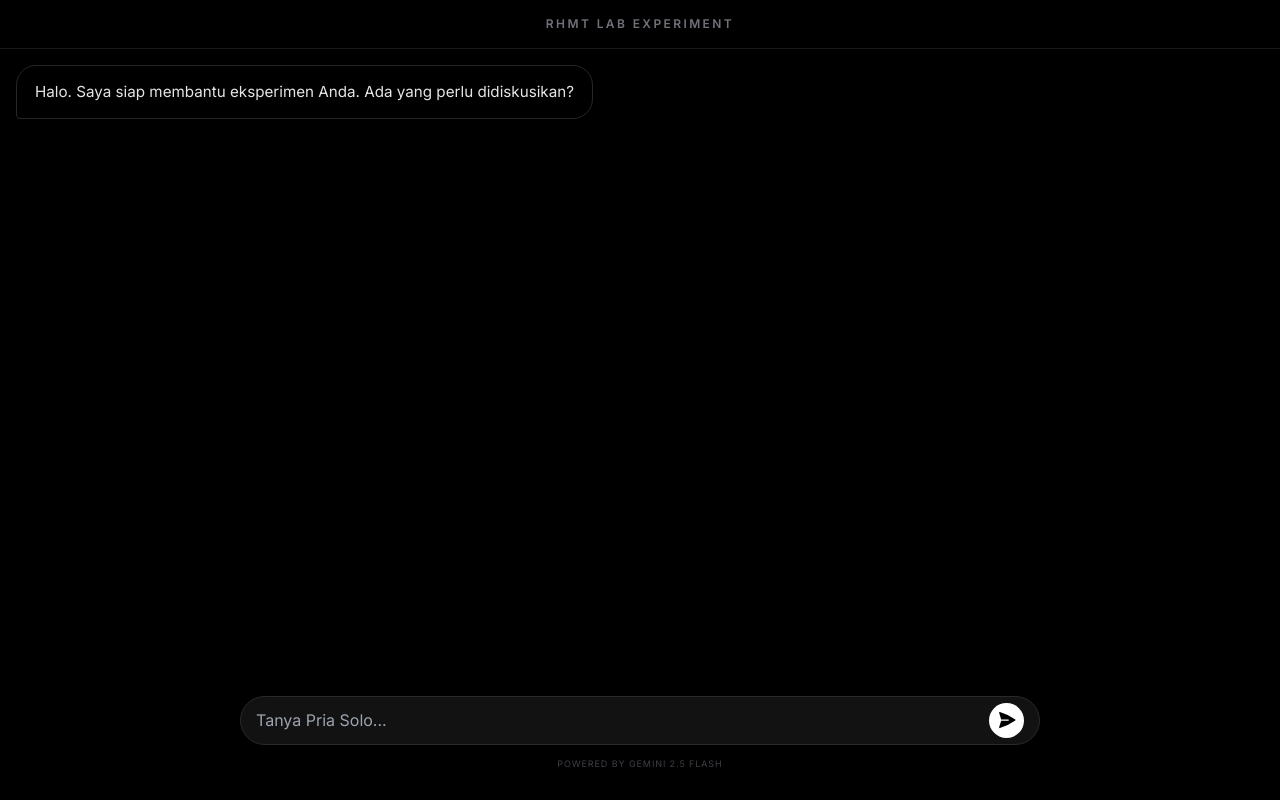
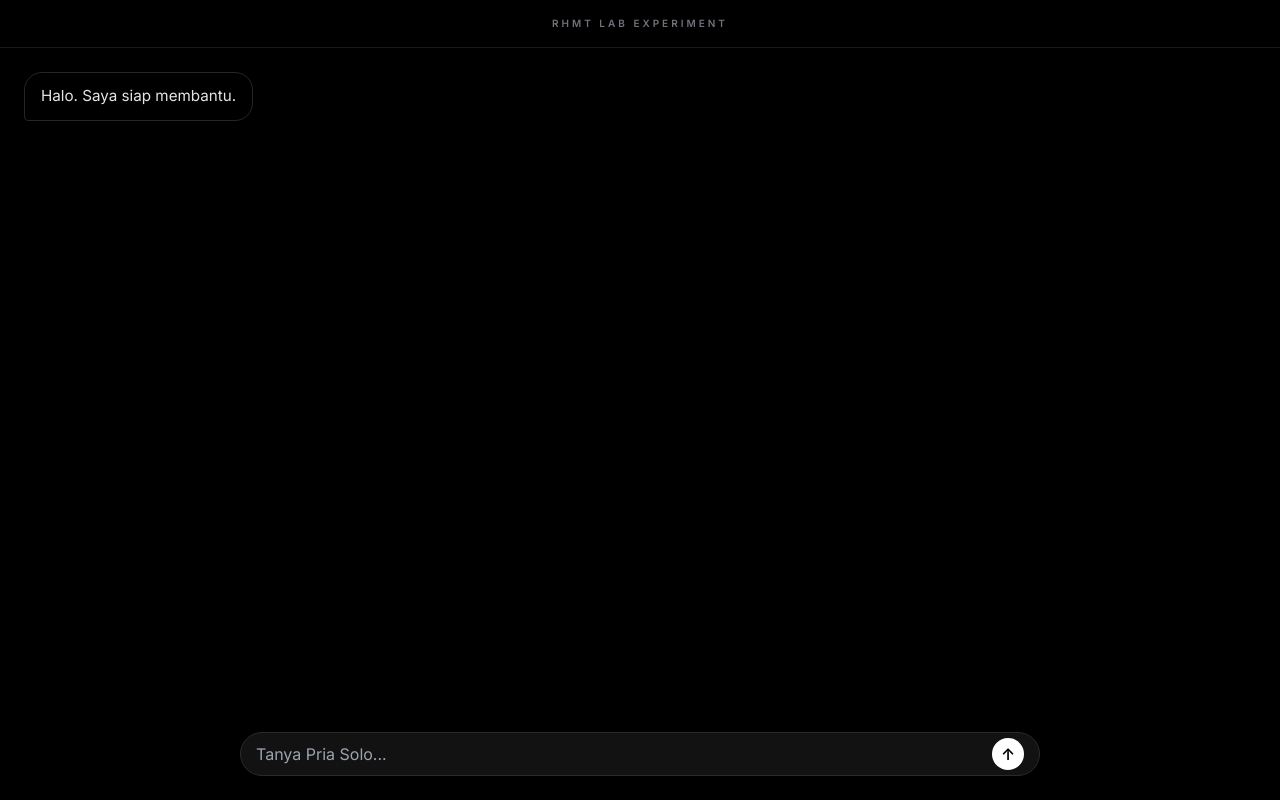
Before and after one commit to rhteaster-ui/Project-ai, a plain HTML site: page public/index.html in a window 1280 px wide. Drawn offline with nearby package versions, Linux system fonts and the light colour scheme.

Commit message:
Update index.html

```diff
--- a/public/index.html
+++ b/public/index.html
@@ -3,129 +3,44 @@
 <head>
     <meta charset="UTF-8">
     <meta name="viewport" content="width=device-width, initial-scale=1.0">
-    <title>RHMT LAB | AI</title>
+    <title>RHMT LAB | Pria Solo AI</title>
     <script src="https://cdn.tailwindcss.com"></script>
     <link href="https://fonts.googleapis.com/css2?family=Inter:wght@300;400;500;600&display=swap" rel="stylesheet">
     <style>
-        body {
-            background-color: #000000;
-            color: #e5e5e5;
-            font-family: 'Inter', sans-serif;
-            margin: 0;
-            display: flex;
-            flex-direction: column;
-            height: 100vh;
-        }
-        .messages-area {
-            flex: 1;
-            overflow-y: auto;
-            padding: 1rem;
-            padding-bottom: 120px; /* Space for input */
-        }
-        .bubble {
-            max-width: 85%;
-            padding: 14px 18px;
-            border-radius: 20px;
-            margin-bottom: 1.5rem;
-            font-size: 0.95rem;
-            line-height: 1.6;
-        }
-        .bubble-user {
-            background-color: #1a1a1a;
-            color: #ffffff;
-            align-self: flex-end;
-            margin-left: auto;
-            border-bottom-right-radius: 4px;
-        }
-        .bubble-ai {
-            background-color: transparent;
-            align-self: flex-start;
-            border-bottom-left-radius: 4px;
-            border: 1px solid #262626;
-        }
-        .input-sticky {
-            position: fixed;
-            bottom: 0;
-            width: 100%;
-            background: linear-gradient(to top, #000 80%, transparent);
-            padding: 20px 15px 30px;
-        }
-        .input-container {
-            max-width: 800px;
-            margin: 0 auto;
-            background: #121212;
-            border: 1px solid #2a2a2a;
-            border-radius: 30px;
-            display: flex;
-            align-items: center;
-            padding: 6px 15px;
-        }
-        input {
-            background: transparent;
-            border: none;
-            outline: none;
-            color: white;
-            flex: 1;
-            padding: 12px;
-            font-size: 0.95rem;
-        }
-        .send-btn {
-            background: #ffffff;
-            color: #000;
-            width: 35px;
-            height: 35px;
-            border-radius: 50%;
-            display: flex;
-            align-items: center;
-            justify-content: center;
-            transition: transform 0.2s ease;
-        }
-        .send-btn:active { transform: scale(0.9); }
-        ::-webkit-scrollbar { width: 0px; }
+        body { background-color: #000; color: #e5e5e5; font-family: 'Inter', sans-serif; height: 100vh; display: flex; flex-direction: column; margin: 0; }
+        .chat-area { flex: 1; overflow-y: auto; padding: 1.5rem; scroll-behavior: smooth; }
+        .bubble { max-width: 85%; padding: 12px 16px; border-radius: 18px; margin-bottom: 1rem; font-size: 0.95rem; line-height: 1.5; }
+        .user { background: #1a1a1a; align-self: flex-end; margin-left: auto; border-bottom-right-radius: 4px; }
+        .ai { background: transparent; align-self: flex-start; border: 1px solid #262626; border-bottom-left-radius: 4px; }
+        .input-bar { padding: 1.5rem; background: linear-gradient(to top, #000 80%, transparent); }
+        .input-container { max-width: 800px; margin: 0 auto; background: #121212; border: 1px solid #2a2a2a; border-radius: 25px; display: flex; padding: 5px 15px; align-items: center; }
+        input { background: transparent; border: none; outline: none; color: #fff; flex: 1; padding: 10px; }
+        .btn-send { background: #fff; color: #000; width: 32px; height: 32px; border-radius: 50%; display: flex; align-items: center; justify-content: center; font-weight: bold; }
+        ::-webkit-scrollbar { width: 0; }
     </style>
 </head>
 <body>
-
-    <header class="p-4 border-b border-zinc-900 bg-black/50 backdrop-blur-md sticky top-0 z-10 text-center">
-        <h1 class="text-xs font-bold tracking-[0.2em] text-zinc-500">RHMT LAB EXPERIMENT</h1>
-    </header>
-
-    <div id="chatBox" class="messages-area flex flex-col">
-        <div class="bubble bubble-ai">
-            Halo. Saya siap membantu eksperimen Anda. Ada yang perlu didiskusikan?
+    <header class="p-4 border-b border-zinc-900 text-center text-[10px] tracking-[0.3em] text-zinc-500 font-bold">RHMT LAB EXPERIMENT</header>
+    <div id="chatBox" class="chat-area flex flex-col">
+        <div class="bubble ai">Halo. Saya siap membantu.</div>
+    </div>
+    <div class="input-bar">
+        <div class="input-container">
+            <input type="text" id="userInput" placeholder="Tanya Pria Solo..." autocomplete="off">
+            <button onclick="send()" class="btn-send">↑</button>
         </div>
     </div>
-
-    <div class="input-sticky">
-        <div class="input-container">
-            <input type="text" id="userInput" placeholder="Tanya Pria Solo..." autocomplete="off">
-            <button onclick="send()" class="send-btn">
-                <svg xmlns="http://www.w3.org/2000/svg" viewBox="0 0 24 24" fill="currentColor" class="w-5 h-5">
-                    <path d="M3.478 2.405a.75.75 0 00-.926.94l2.432 7.905H13.5a.75.75 0 010 1.5H4.984l-2.432 7.905a.75.75 0 00.926.94 60.519 60.519 0 0018.445-8.986.75.75 0 000-1.218A60.517 60.517 0 003.478 2.405z" />
-                </svg>
-            </button>
-        </div>
-        <p class="text-[9px] text-center mt-3 text-zinc-700 uppercase tracking-widest">Powered by Gemini 2.5 Flash</p>
-    </div>
-
     <script>
         const chatBox = document.getElementById('chatBox');
         const userInput = document.getElementById('userInput');
-
-        userInput.addEventListener("keypress", (e) => {
-            if (e.key === "Enter") send();
-        });
-
         async function send() {
             const msg = userInput.value.trim();
             if(!msg) return;
-
-            appendMessage('user', msg);
+            chatBox.innerHTML += `<div class="bubble user">${msg}</div>`;
             userInput.value = '';
-
-            const loadingId = "id-" + Date.now();
-            appendMessage('ai', 'Sedang mengetik...', loadingId);
-
+            const loadId = "id-" + Date.now();
+            chatBox.innerHTML += `<div id="${loadId}" class="bubble ai">...</div>`;
+            chatBox.scrollTop = chatBox.scrollHeight;
             try {
                 const res = await fetch('/api/chat', {
                     method: 'POST',
@@ -133,21 +48,11 @@
                     body: JSON.stringify({ message: msg })
                 });
                 const data = await res.json();
-                document.getElementById(loadingId).innerText = data.reply || data.error;
-            } catch (e) {
-                document.getElementById(loadingId).innerText = "Koneksi terputus.";
-            }
+                document.getElementById(loadId).innerText = data.reply || data.error;
+            } catch (e) { document.getElementById(loadId).innerText = "Server Error."; }
             chatBox.scrollTop = chatBox.scrollHeight;
         }
-
-        function appendMessage(role, text, id = null) {
-            const div = document.createElement('div');
-            div.className = `bubble ${role === 'user' ? 'bubble-user' : 'bubble-ai'}`;
-            if(id) div.id = id;
-            div.innerText = text;
-            chatBox.appendChild(div);
-            chatBox.scrollTo(0, chatBox.scrollHeight);
-        }
+        userInput.addEventListener("keypress", (e) => { if(e.key === "Enter") send(); });
     </script>
 </body>
 </html>
```
